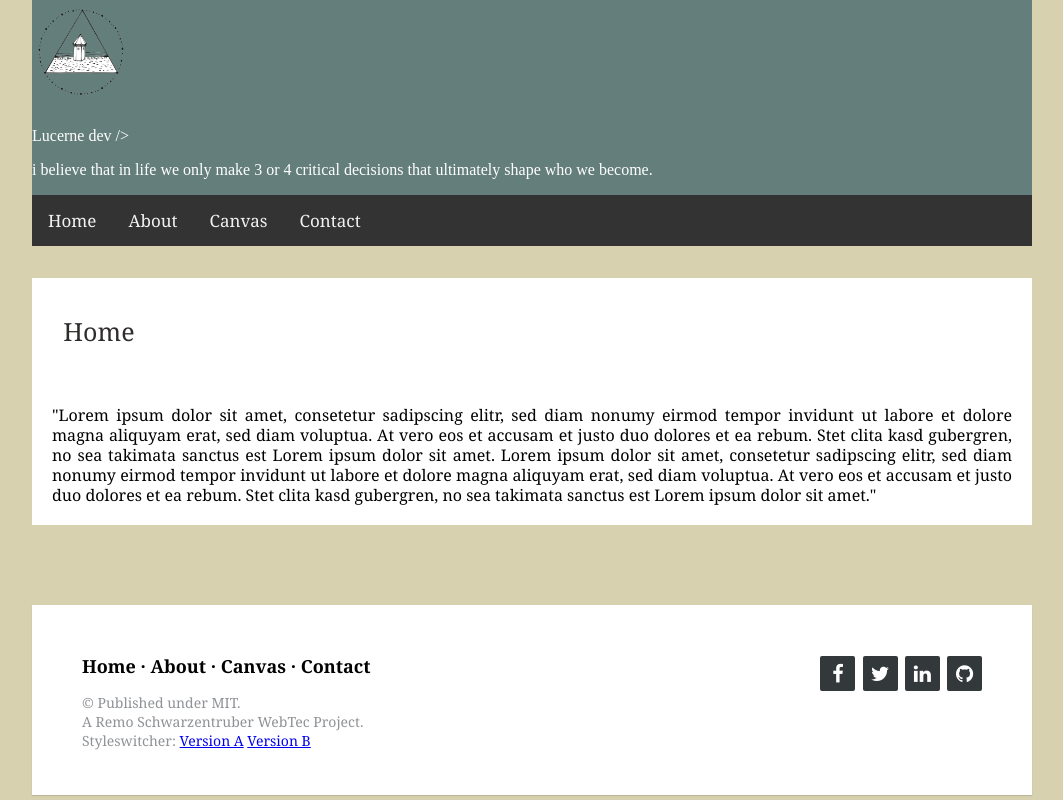
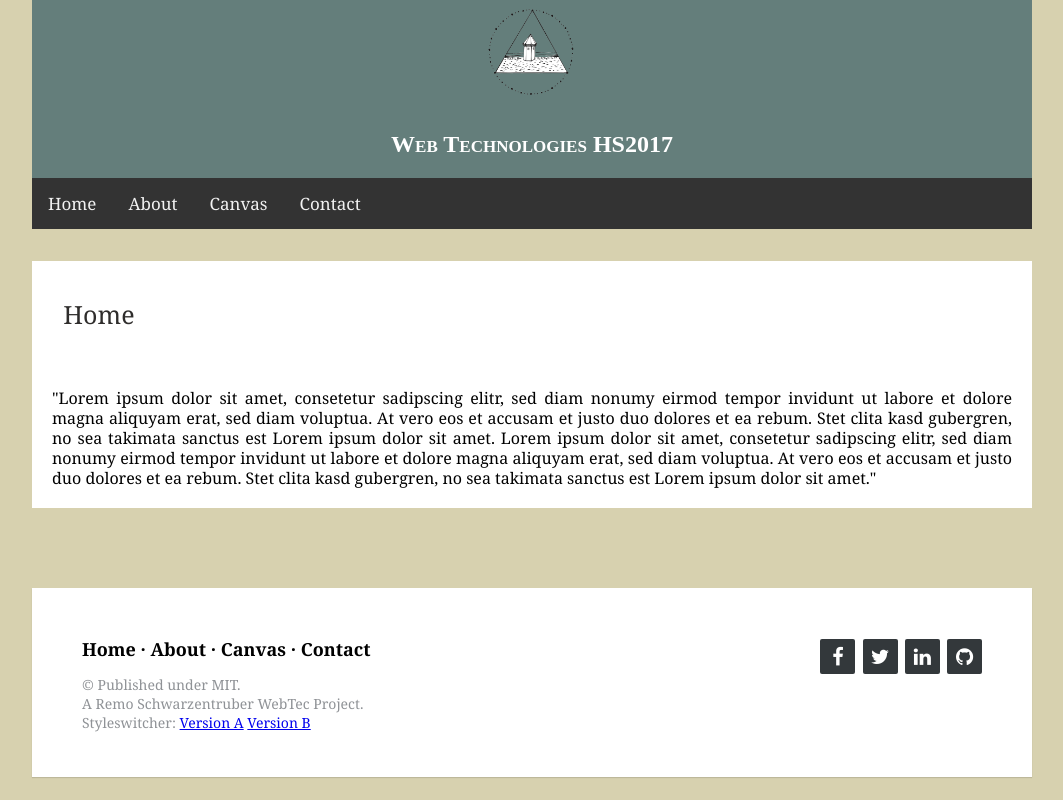
Before and after one commit to tschibu/tschibu.github.io, a plain HTML site: page index.html in a window 1280 px wide. Shown: the whole page, without its empty margins (108-1171 px from the left). Drawn offline with nearby package versions, Linux system fonts and the light colour scheme.

Commit message:
next step

```diff
--- a/index.html
+++ b/index.html
@@ -15,8 +15,7 @@
   <header>
    <nav class="headerIntro">
     <img src="img/lucerne.png" alt="Random Name" style="width:100px">
-    <p>Lucerne dev /></p>
-    <p>i believe that in life we only make 3 or 4 critical decisions that ultimately shape who we become.</p>
+    <h1>Web Technologies HS2017</h1>
    </nav>
    <div class="topnav" id="myTopnav">
      <a href="#" onClick="reload('home.html');">Home</a>
--- a/style/style.css
+++ b/style/style.css
@@ -11,6 +11,7 @@ body {
 
 .headerIntro {
 	font-family: "Times New Roman";
+	text-align: center;
 }
 
 html {
@@ -20,13 +21,16 @@ html {
 header {
 	background-color: #647E7B;
 	color: #FFF;
-
 }
 
 section {
 	background-color: rgb(255, 255, 255);
 }
 
+h1 {
+	font-variant: small-caps;
+	text-align: center;
+}
 
 /* Navigation */
 .topnav {
```
Also changed, not shown: contact.html (+1 -1 lines).
